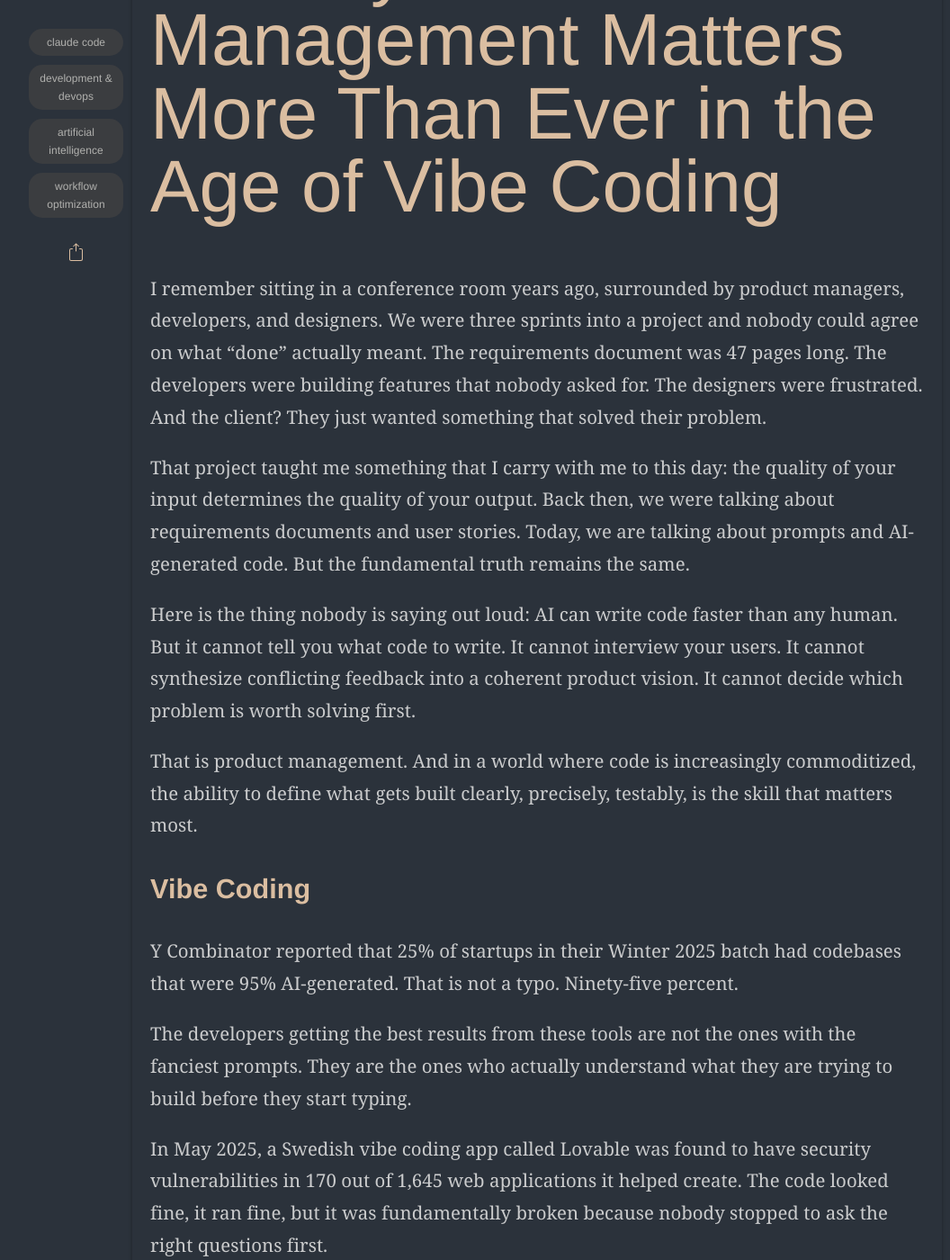
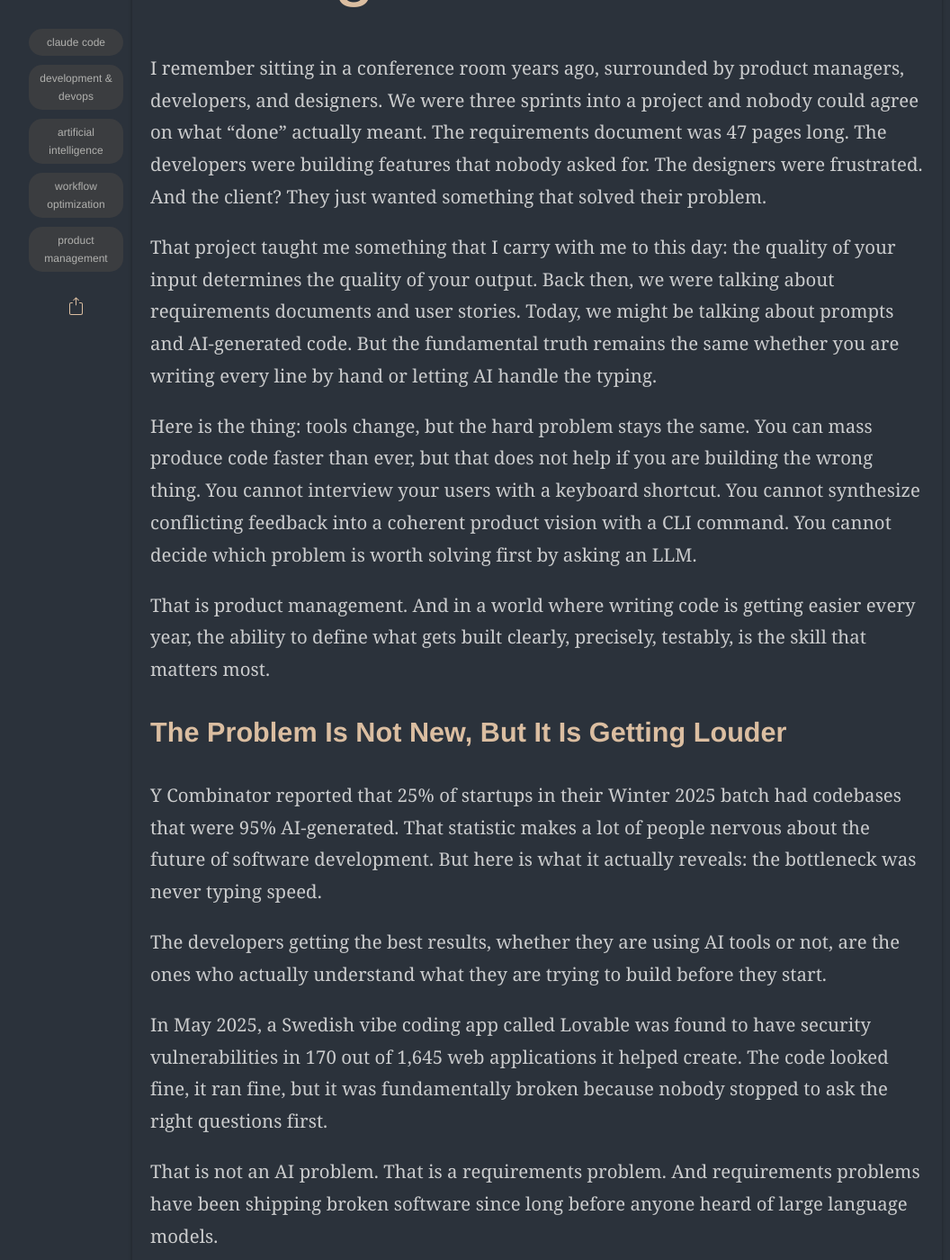
Before and after one commit to angakh/vatchesblog, a Jekyll site: the page built from _posts/2026-01-21-design-thinking-and-development.md, in a window 1280 px wide and 1400 px high, scrolled down 1025 px. Shown: the whole window at 90% size, without its empty margins (43-1099 px from the left). Built offline with Jekyll 4.4.1, drawn with Linux system fonts in a browser that asks for light colours; some web fonts are replaced; some of the changed text lies outside the part shown.

Commit message:
edits to design thinking and development post

````diff
--- a/_posts/2026-01-21-design-thinking-and-vibe-coding.md
+++ b/_posts/2026-01-21-design-thinking-and-development.md
@@ -6,7 +6,7 @@ categories:
 - Product Management
 - Design Thinking
 date: 2026-01-21
-description: A deep dive into the intersection of design thinking and vibe coding, exploring how product management and user-centered design can reign in the chaos of AI-powered development workflows.
+description: A deep dive into the intersection of design thinking and software development, exploring how product management and user-centered design improve outcomes whether you're using AI tools or writing code by hand.
 img: posts/20260121/rose-thorn-bud.jpeg
 layout: post
 read_time: true
@@ -16,32 +16,35 @@ tags:
 - Development & DevOps
 - Artificial Intelligence
 - Workflow Optimization
-title: 'Design Thinking and Vibe Coding: A Match Made in Product Management Heaven'
+- Product Management
+title: 'Design Thinking and Software Development: Why Product Management Skills Matter More Than Ever'
 ---
 
-# From Sticky Notes to AI: Why Product Management Matters More Than Ever in the Age of Vibe Coding
+# Why Product Management Matters
 
 I remember sitting in a conference room years ago, surrounded by product managers, developers, and designers. We were three sprints into a project and nobody could agree on what "done" actually meant. The requirements document was 47 pages long. The developers were building features that nobody asked for. The designers were frustrated. And the client? They just wanted something that solved their problem.
 
-That project taught me something that I carry with me to this day: the quality of your input determines the quality of your output. Back then, we were talking about requirements documents and user stories. Today, we are talking about prompts and AI-generated code. But the fundamental truth remains the same.
+That project taught me something that I carry with me to this day: the quality of your input determines the quality of your output. Back then, we were talking about requirements documents and user stories. Today, we might be talking about prompts and AI-generated code. But the fundamental truth remains the same whether you are writing every line by hand or letting AI handle the typing.
 
-Here is the thing nobody is saying out loud: AI can write code faster than any human. But it cannot tell you what code to write. It cannot interview your users. It cannot synthesize conflicting feedback into a coherent product vision. It cannot decide which problem is worth solving first.
+Here is the thing: tools change, but the hard problem stays the same. You can mass produce code faster than ever, but that does not help if you are building the wrong thing. You cannot interview your users with a keyboard shortcut. You cannot synthesize conflicting feedback into a coherent product vision with a CLI command. You cannot decide which problem is worth solving first by asking an LLM.
 
-That is product management. And in a world where code is increasingly commoditized, the ability to define what gets built clearly, precisely, testably, is the skill that matters most.
+That is product management. And in a world where writing code is getting easier every year, the ability to define what gets built clearly, precisely, testably, is the skill that matters most.
 
-## Vibe Coding
+## The Problem Is Not New, But It Is Getting Louder
 
-Y Combinator reported that 25% of startups in their Winter 2025 batch had codebases that were 95% AI-generated. That is not a typo. Ninety-five percent.
+Y Combinator reported that 25% of startups in their Winter 2025 batch had codebases that were 95% AI-generated. That statistic makes a lot of people nervous about the future of software development. But here is what it actually reveals: the bottleneck was never typing speed.
 
-The developers getting the best results from these tools are not the ones with the fanciest prompts. They are the ones who actually understand what they are trying to build before they start typing.
+The developers getting the best results, whether they are using AI tools or not, are the ones who actually understand what they are trying to build before they start.
 
 In May 2025, a Swedish vibe coding app called Lovable was found to have security vulnerabilities in 170 out of 1,645 web applications it helped create. The code looked fine, it ran fine, but it was fundamentally broken because nobody stopped to ask the right questions first.
+
+That is not an AI problem. That is a requirements problem. And requirements problems have been shipping broken software since long before anyone heard of large language models.
 
 ## Enter Design Thinking (Yes, the Sticky Note People)
 
 I know what you are thinking. "Design thinking? That is for UX designers and people who like whiteboards."
 
-The LUMA Institute has been teaching human-centered design for years. Their framework breaks down into three core skills: Looking, Understanding, and Making (A for aligning or adapting depending on who you ask). It is not complicated, but it is powerful, and it is exactly what vibe coding is missing.
+The LUMA Institute has been teaching human-centered design for years. Their framework breaks down into three core skills: Looking, Understanding, and Making (A for aligning or adapting depending on who you ask). It is not complicated, but it is powerful, and it is exactly what most development processes are missing.
 
 **Looking** is about observing human experience. Who are your users? What are they actually trying to accomplish? What frustrates them?
 
@@ -49,7 +52,7 @@ The LUMA Institute has been teaching human-centered design for years. Their fram
 
 **Making** is about envisioning future possibilities. What does success look like? How will you know when you get there?
 
-Sound familiar? It should. These are the exact questions you need to answer before you write a single prompt.
+Sound familiar? It should. These are the exact questions you need to answer before you write a single line of code, regardless of how that code gets written.
 
 ## From Observations to User Stories: The Methods That Actually Work
 
@@ -137,15 +142,15 @@ For our expense app, Affinity Clustering might reveal that three seemingly unrel
 - "Can't remember what this $47.32 charge was for"
 
 Take the time to really dig into the root cause and why it matters when you try to title the cluster. Users lose the context needed to accurately log expenses as time passes.
-Cluster name: **Context Decay: delays in reporting expenses lead to poor reporting, gaps in actual finances, and frustration from those filing/processing the expenses** vs **Context Decay**.
+Cluster name: **"Context Decay: delays in reporting expenses lead to poor reporting, gaps in actual finances, and frustration from those filing/processing the expenses"** vs **"Context Decay"**.
 
 Now instead of three separate features, you have one user story that addresses the root cause:
 
 > As a small business owner, I want to log expenses immediately after purchase with minimal friction so that I capture accurate details before I forget them.
 
-That is a much better prompt foundation than "make categorizing easier."
+That is a much better foundation than "make categorizing easier," whether you are writing the code yourself or handing it off to an AI tool.
 
-## The User Story: Your Prompt's Smarter Older Sibling
+## The User Story: Clarity That Scales
 
 User stories have been around since the early days of Agile. The format is simple:
 
@@ -164,7 +169,7 @@ This is where the INVEST criteria comes in. Good user stories should be:
 - **Small**: Completable in a reasonable timeframe
 - **Testable**: You can verify when it is done
 
-Now look at those criteria again and think about AI prompts. How many times have you given an AI tool a vague request and gotten back something that technically worked but completely missed the point? That is what happens when your prompt is not Independent, Negotiable, Valuable, Estimable, Small, and Testable.
+These criteria matter whether you are handing the story to a junior developer, a senior architect, or an AI coding assistant. Vague input produces vague output, while clear input produces clear output. The tool does not change the equation.
 
 ## Acceptance Criteria: The Bridge Between "What" and "Done"
 
@@ -179,7 +184,7 @@ For example:
 - When they click "Save List"
 - Then their grocery items should persist across sessions
 
-This is not just documentation, this is a testing specification, and this is where vibe coding gets some guardrails.
+This is not just documentation, this is a testing specification. And whether you are writing tests by hand, using TDD, or letting AI generate your test suite, acceptance criteria tell you what "correct" actually means.
 
 ## Putting It All Together: From Sticky Notes to Shipping Code
 
@@ -198,7 +203,7 @@ You interview users and observe their behavior. You collect observations and sor
 
 You notice the thorns cluster around a theme: users lose context over time. The bud suggests users want intelligence, not just data entry.
 
-Cluster: **Context Decay and Cognitive Load**
+Cluster: **Context Decay and Cognitive Load: delays in reporting expenses lead to poor reporting, gaps in actual finances, and frustration from those filing/processing the expenses**
 
 The real problem is not the interface. It is that expense tracking requires too much mental effort at the wrong time.
 
@@ -232,9 +237,9 @@ Based on your analysis, you write:
 > **When** they encounter the same merchant again
 > **Then** the system should learn from the correction and suggest the new category
 
-**Step 6: Writing the Prompt**
+**Step 6: Building**
 
-Now your AI prompt practically writes itself:
+At this point, you have everything you need to build the feature correctly. If you are coding by hand, you have clear requirements and testable criteria that you can put into a ticketing system (e.g. Jira, Trello, etc). If you are using AI tools, your prompt practically writes itself (but you should still use a ticketing system and create a feature branch based on that ticket, but I digress):
 
 ```
 You are building an intelligent expense categorization feature. Here is the context:
@@ -271,9 +276,9 @@ Please implement this feature including:
 - Unit tests that verify each acceptance criterion
 ```
 
-Compare that to "build me an expense categorization feature." The difference is not subtle.
+Compare that to "build me an expense categorization feature." The difference is not subtle, and it does not matter whether a human or an AI is on the receiving end.
 
-## QA in the Age of AI: Testing What Actually Matters
+## QA: Testing What Actually Matters
 
 Here is something that keeps me up at night: AI can generate tests for the code it writes. Sounds great, right? The problem is that AI-generated tests often only cover the happy path. They test what the code does, not what it should do.
 
@@ -285,13 +290,13 @@ This is why acceptance criteria matter so much. They are not just documentation.
 
 You have just written a test case! A test case that reflects real user needs that you discovered through the Looking and Understanding phases of design thinking.
 
-The teams that are succeeding with vibe coding are the ones who:
+The teams that are shipping quality software are the ones who:
 
 1. Start with design thinking to understand the actual problem
 2. Use methods like Rose/Thorn/Bud, Affinity Clustering, and Importance/Difficulty to synthesize insights
 3. Write user stories with clear acceptance criteria
-4. Use those criteria to generate both code AND tests
-5. Review the AI output against the original user story, not just "does it run"
+4. Use those criteria to verify the implementation, however it was built
+5. Review the output against the original user story, not just "does it run"
 
 ## Metrics That Actually Mean Something
 
@@ -303,16 +308,16 @@ Some metrics that actually work:
 
 - **Acceptance Criteria Pass Rate**: What percentage of your acceptance criteria are met on first deployment?
 - **User Story Completion**: Not "did we build it" but "did we solve the problem"
-- **Prompt Iteration Count**: How many times did you have to refine your prompt to get usable code? (Fewer is better and cheaper, and it usually means your original specification was clearer)
+- **Iteration Count**: How many times did you have to go back and refine? (Fewer is better and cheaper, and it usually means your original specification was clearer)
 - **Post-Deploy Defects by Criteria Type**: Where are the bugs? In the functionality? The edge cases? The performance? This tells you where your acceptance criteria need more rigor.
 
 ## A Word of Caution
 
-I am not saying design thinking and user stories will solve all your vibe coding problems. AI still hallucinates, it still writes code that looks right but is subtly wrong. It still misses edge cases that a senior developer would catch immediately.
+I am not saying design thinking and user stories will solve all your development problems. Complex systems still have complex bugs. Edge cases still slip through. Requirements still change mid-project.
 
-But here is the thing: those problems are way easier to catch when you know what you were trying to build in the first place. When you have clear acceptance criteria, you can actually test whether the AI output is correct. When you have done the design thinking work, you can recognize when the AI is solving the wrong problem.
+But here is the thing: those problems are way easier to catch when you know what you were trying to build in the first place. When you have clear acceptance criteria, you can actually test whether the implementation is correct. When you have done the design thinking work, you can recognize when you are solving the wrong problem.
 
-The developers I know who are thriving with AI tools are not the ones who stopped thinking. They are the ones who got better at thinking and let AI handle the typing.
+The developers I know who are thriving are not the ones who type the fastest or use the newest tools. They are the ones who got better at thinking clearly about what they are building.
 
 ## Getting Started
 
@@ -328,20 +333,18 @@ If you want to try this approach, here is what I would suggest:
 
 5. **Define acceptance criteria**: For each user story, write Given/When/Then statements that describe what success looks like. These come directly from your observations. What did users say they needed? What would make the thorn disappear?
 
-6. **Store the context in your codebase**: Create a directory (something like `/docs/stories` or `/.context`) and add it to your `.gitignore`. Save your user stories and acceptance criteria as markdown or text files. When you are working with AI coding tools like Claude Code or Cursor, they can reference these files directly. This means you do not have to paste the same context into every prompt. The AI has access to the full picture: the user story, the acceptance criteria, the reasoning behind your decisions. Update these files as your understanding evolves.
+6. **Store the context in your codebase**: Create a directory (something like `/docs/stories` or `/.context`) and add it to your `.gitignore`. Save your user stories and acceptance criteria as markdown or text files. When you are working with AI coding tools like Claude Code or Cursor, they can reference these files directly. This means you do not have to paste the same context into every prompt. The AI has access to the full picture: the user story, the acceptance criteria, the reasoning behind your decisions. Update these files as your understanding evolves. Even if you are not using AI tools, having this documentation in your repo keeps everyone aligned.
 
-7. **Now write your prompt**: With your context files in place, your prompts can be shorter and more focused. Point the AI to the relevant user story file and ask it to implement a specific piece. The background is already there. You are having a conversation, not starting from scratch every time.
+7. **Build with confidence**: With your context in place, you know exactly what you are building and how to verify it. Whether you are writing code by hand, pair programming, or using AI assistance, the foundation is solid.
 
 Notice what is missing from this list: "Pick a feature." You do not start by deciding what to build, you start by understanding what problems exist. The features reveal themselves through the process.
 
-I think you will be surprised by the difference.
-
 ## The Bottom Line
 
-Vibe coding is not going away. AI code generation is only going to get better. But the developers who will thrive are not the ones who learn to write the fanciest prompts. They are the ones who learn to think clearly about what they are building before they start.
+The way we write code is changing. AI tools are getting better every month. But the teams that will thrive are not the ones who learn to use the newest IDE or write the fanciest prompts. They are the ones who learn to think clearly about what they are building before they start.
 
-This is product management. Whether your title says "PM" or not, the moment you start defining problems, prioritizing solutions, and writing acceptance criteria, you are doing product work. Design thinking gives you the methods. User stories give you the format. Acceptance criteria give you the tests. Together, they give you the ability to direct AI toward outcomes that actually matter.
+This is product management. Whether your title says "PM" or not, the moment you start defining problems, prioritizing solutions, and writing acceptance criteria, you are doing product work. Design thinking gives you the methods. User stories give you the format. Acceptance criteria give you the tests. Together, they give you the ability to build software that actually solves problems.
 
-The irony is that as AI gets better at writing code, the human skills of understanding users, synthesizing insights, and defining success become more valuable, not less. The sticky notes on the whiteboard are not obsolete. They are now the most important part of your development process.
+The irony is that as building gets easier, the human skills of understanding users, synthesizing insights, and defining success become more valuable, not less. The sticky notes on the whiteboard are not obsolete. They are now the most important part of the process.
 
-The revolution is not in the AI, it is in what you feed it, and feeding it well is a product management problem.
+The revolution is not in the tools, it is in what you feed them, and feeding them well is a product management problem.
````
Also changed, not shown: other parts of _posts/2026-01-21-design-thinking-and-development.md (+2 -0 lines), assets/img/posts/20260121/design-thinking-example-importance-difficulty-matrix.png (added).
